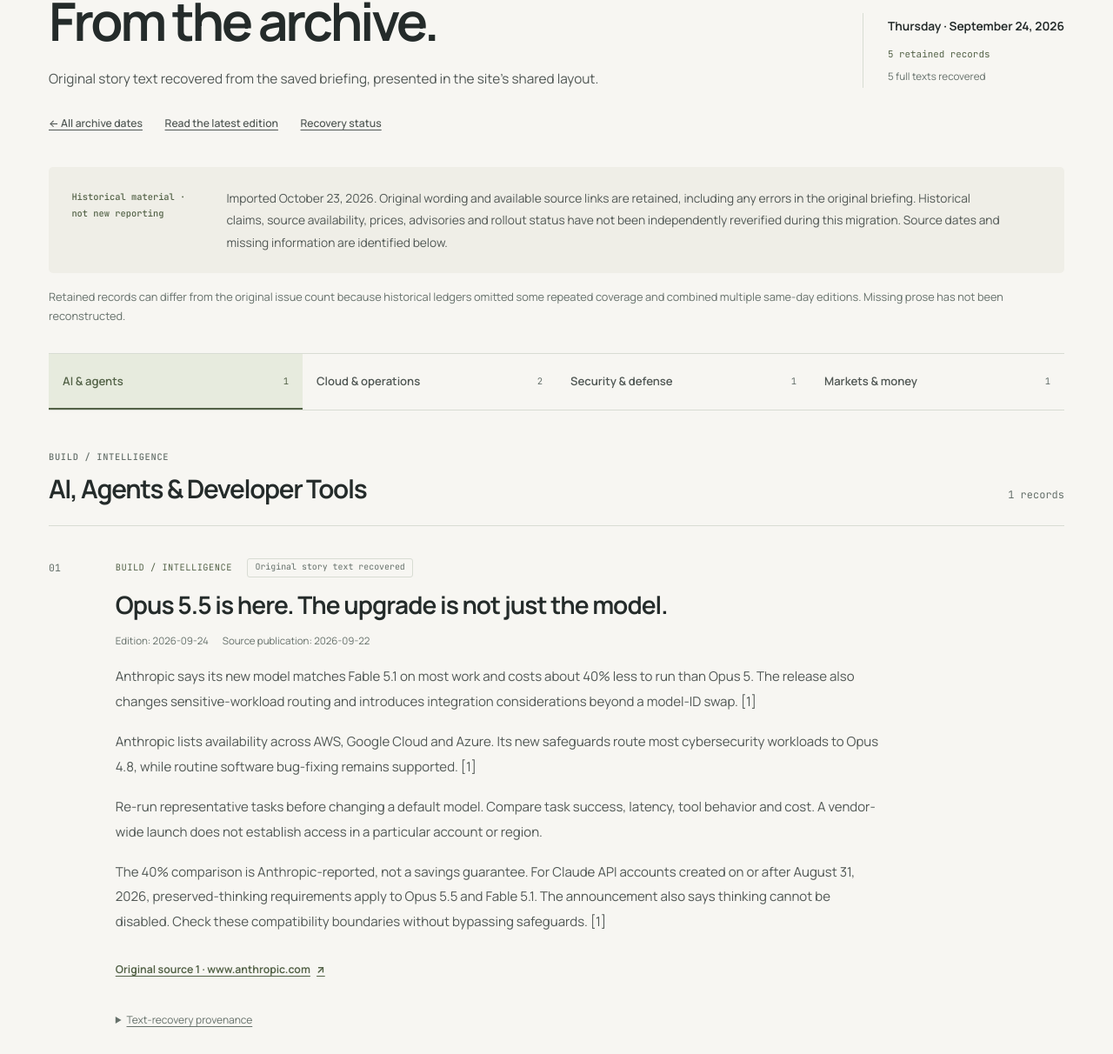
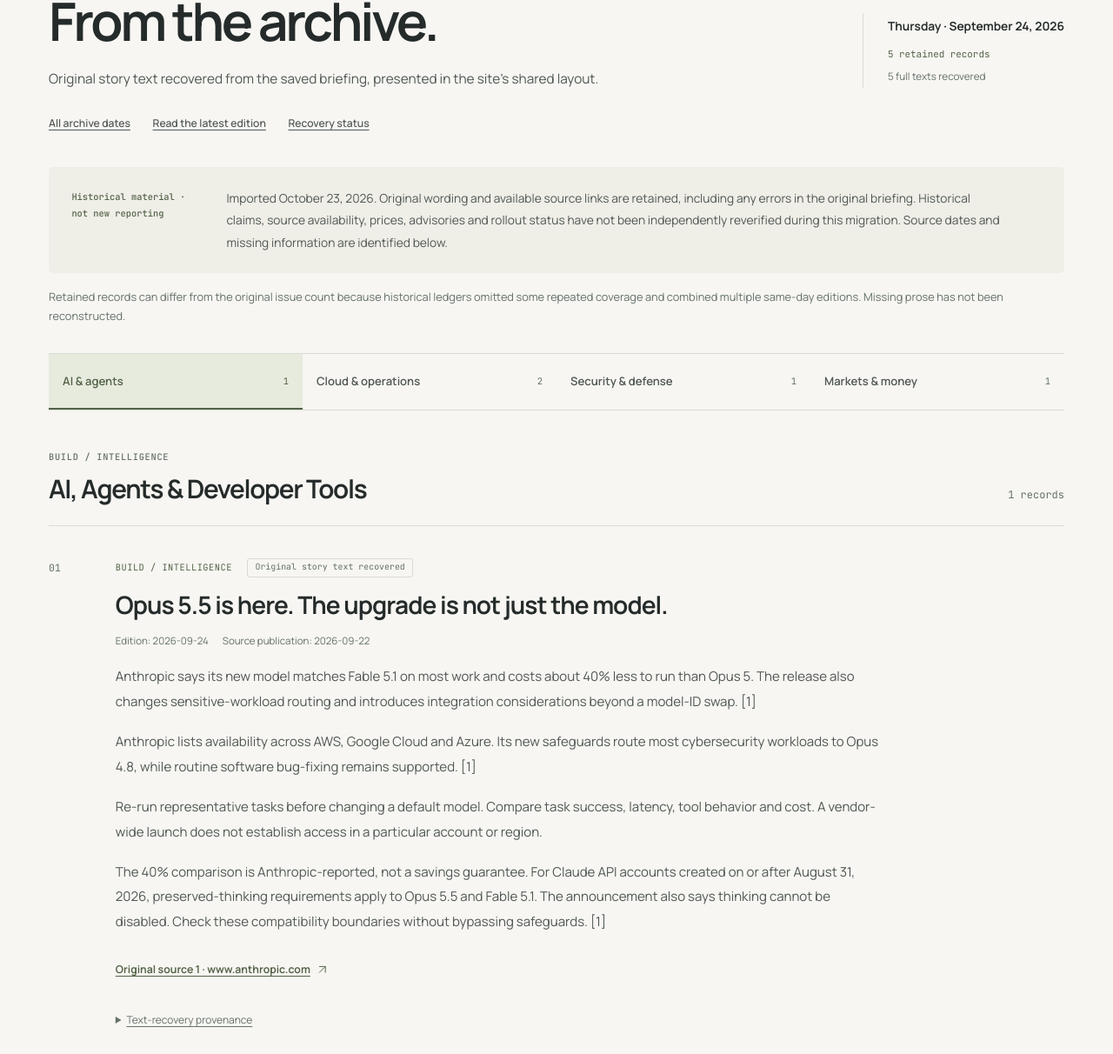
Before and after one commit to arbiterForge/arbiterforge-site, a Jekyll site: the page built from news/2026-09-24/index.html, in a window 1280 px wide. Shown: the part 193-1405 px from the top of the page at 87% size. Built offline with Jekyll 4.4.1, drawn with Linux system fonts in a browser that asks for light colours.

Commit message:
Use the shared SVG icons for News source and archive links

```diff
--- a/_includes/arbiter-news-archive-card.html
+++ b/_includes/arbiter-news-archive-card.html
@@ -2,7 +2,7 @@
 <a class="archive-card" href="/news/{{ e.edition_date }}/">
   <div class="archive-card-heading">
     <time datetime="{{ e.edition_date }}">{{ e.edition_date | date: '%B %-d, %Y' }}</time>
-    <span class="archive-arrow" aria-hidden="true">→</span>
+    <span class="archive-arrow" aria-hidden="true">{% include icon.html name="arrow-right" %}</span>
   </div>
   <strong>{% if e.archive_kind %}{{ e.record_count }} retained records{% else %}{{ e.stories | size }} developments{% endif %}</strong>
   <p>{{ e.overview | truncate: 230 | escape }}</p>
--- a/_includes/arbiter-news-card.html
+++ b/_includes/arbiter-news-card.html
@@ -23,7 +23,7 @@
     {% endif %}
     <div class="sources">
       {% for source in s.sources %}
-      <a href="{{ source.url | escape }}" target="_blank" rel="noopener noreferrer">{{ source.label | escape }} <span aria-hidden="true">↗</span></a>
+      <a href="{{ source.url | escape }}" target="_blank" rel="noopener noreferrer">{{ source.label | escape }} <span aria-hidden="true">{% include icon.html name="arrow-up-right" %}</span></a>
       {% endfor %}
     </div>
   </div>
--- a/_layouts/arbiter-news-history.html
+++ b/_layouts/arbiter-news-history.html
@@ -32,7 +32,7 @@
         </div>
       </div>
       <nav class="edition-links" aria-label="Historical edition">
-        <a href="/news/archive/">← All archive dates</a>
+        <a href="/news/archive/">All archive dates</a>
         <a href="/news/">Read the latest edition</a>
         <a href="/news/archive/status.json">Recovery status</a>
       </nav>
@@ -85,7 +85,7 @@
               </div>
               <div class="sources">
                 {% for url in item.restored.sources %}
-                <a href="{{ url | escape }}" target="_blank" rel="noopener noreferrer">Original source {{ forloop.index }} · {{ url | split: '://' | last | split: '/' | first | escape }} <span aria-hidden="true">↗</span></a>
+                <a href="{{ url | escape }}" target="_blank" rel="noopener noreferrer">Original source {{ forloop.index }} · {{ url | split: '://' | last | split: '/' | first | escape }} <span aria-hidden="true">{% include icon.html name="arrow-up-right" %}</span></a>
                 {% endfor %}
               </div>
               <details class="history-provenance">
@@ -97,7 +97,7 @@
               {% if r.canonical_source_urls.size > 0 %}
               <div class="sources">
                 {% for url in r.canonical_source_urls %}
-                <a href="{{ url | escape }}" target="_blank" rel="noopener noreferrer">Retained source {{ forloop.index }} · {{ url | split: '://' | last | split: '/' | first | escape }} <span aria-hidden="true">↗</span></a>
+                <a href="{{ url | escape }}" target="_blank" rel="noopener noreferrer">Retained source {{ forloop.index }} · {{ url | split: '://' | last | split: '/' | first | escape }} <span aria-hidden="true">{% include icon.html name="arrow-up-right" %}</span></a>
                 {% endfor %}
               </div>
               {% else %}<p class="note">No source link was retained for this record.</p>{% endif %}
--- a/news/assets/news.css
+++ b/news/assets/news.css
@@ -144,6 +144,7 @@ h3 { font-size: clamp(1.4rem, 2.2vw, 1.85rem); font-weight: 650; line-height: 1.
 .sources a { display: inline-flex; align-items: center; min-height: 44px; color: var(--accent); font-size: .77rem; font-weight: 650; overflow-wrap: anywhere; }
 .sources a:hover { color: var(--ink); }
 .sources span { margin-left: .45rem; }
+.sources .icon { display: block; width: .85rem; height: .85rem; }
 
 .notes { margin: 2.75rem 0 2rem; padding: 1.6rem 1.8rem; border-radius: 5px; background: var(--notebook); }
 .notes h2 { margin: 0 0 .7rem; font-size: 1rem; letter-spacing: -.02em; }
@@ -162,7 +163,8 @@ h3 { font-size: clamp(1.4rem, 2.2vw, 1.85rem); font-weight: 650; line-height: 1.
 .archive-grid { display: grid; grid-template-columns: repeat(2, minmax(0, 1fr)); column-gap: 3.5rem; margin-top: 2.5rem; }
 .archive-card { min-width: 0; padding: 1.65rem 0; border-top: 1px solid var(--line); text-decoration: none; }
 .archive-card-heading { display: flex; justify-content: space-between; align-items: baseline; gap: 1rem; }
-.archive-arrow { color: var(--accent); }
+.archive-arrow { color: var(--accent); flex: none; }
+.archive-arrow .icon { display: block; width: 1rem; height: 1rem; }
 .archive-card time { display: block; font-size: 1.15rem; font-weight: 650; color: var(--ink); letter-spacing: -.03em; }
 .archive-card:hover time { text-decoration: underline; text-underline-offset: .2em; }
 .archive-card strong { display: flex; justify-content: space-between; gap: 1rem; font-size: .76rem; font-weight: 550; color: var(--accent); margin-top: .4rem; }
```
